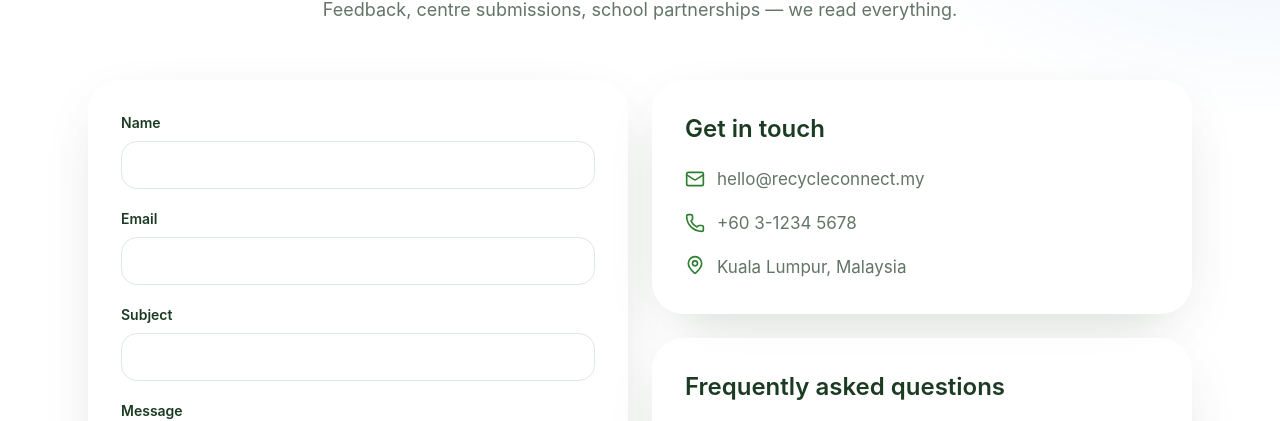
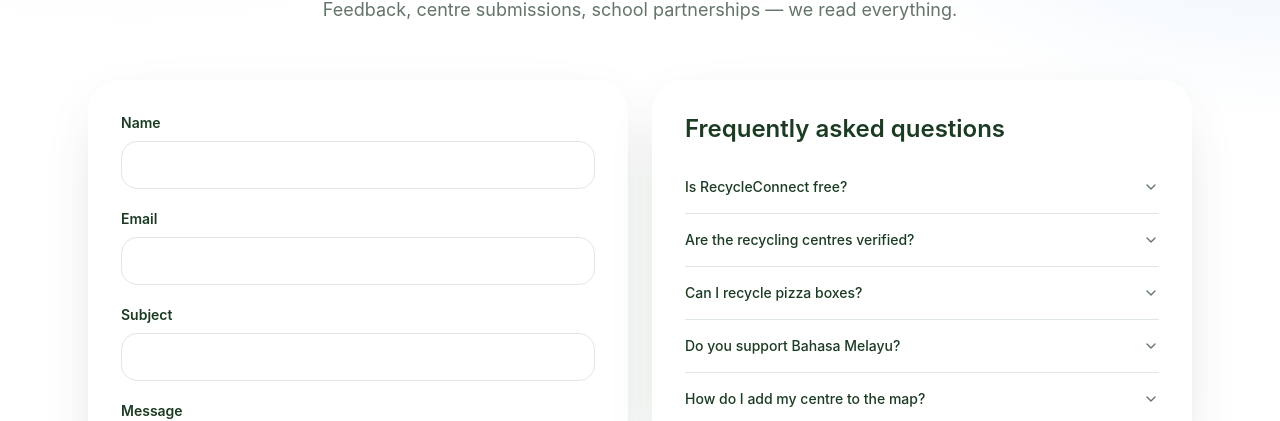
Before and after one commit to youhongtan/recycleconnect, a React (Vite) app: page /contact in a window 1280 px wide. Shown: the part 212-633 px from the top of the page. Built offline with nearby package versions, Linux system fonts and the light colour scheme; no server answers.

Commit message:
remove get in touch section

```diff
--- a/src/pages/Contact.jsx
+++ b/src/pages/Contact.jsx
@@ -2,7 +2,7 @@ import React, { useState } from "react";
 import { supabase } from "@/api/supabaseClient";
 import SectionHeading from "@/components/common/SectionHeading";
 import Reveal from "@/components/common/Reveal";
-import { Send, CheckCircle2, Instagram, Facebook, Youtube, Mail, Phone, MapPin } from "lucide-react";
+import { Send, CheckCircle2, Instagram, Facebook, Youtube } from "lucide-react";
 import {
   Accordion, AccordionContent, AccordionItem, AccordionTrigger,
 } from "@/components/ui/accordion";
@@ -80,25 +80,6 @@ export default function Contact() {
 
         <div className="space-y-6">
           <Reveal delay={0.1}>
-            <div className="glass orbital soft-shadow p-8">
-              <h2 className="text-2xl font-semibold">Get in touch</h2>
-              <div className="mt-5 space-y-4 text-muted-foreground">
-                <div className="flex items-center gap-3">
-                  <Mail className="w-5 h-5 text-primary shrink-0" />
-                  <a href="mailto:hello@recycleconnect.my" className="hover:text-primary">hello@recycleconnect.my</a>
-                </div>
-                <div className="flex items-center gap-3">
-                  <Phone className="w-5 h-5 text-primary shrink-0" />
-                  <span>+60 3-1234 5678</span>
-                </div>
-                <div className="flex items-start gap-3">
-                  <MapPin className="w-5 h-5 text-primary shrink-0 mt-0.5" />
-                  <span>Kuala Lumpur, Malaysia</span>
-                </div>
-              </div>
-            </div>
-          </Reveal>
-          <Reveal delay={0.1}>
             <div id="faq" className="glass orbital soft-shadow p-8 scroll-mt-32">
               <h2 className="text-2xl font-semibold">Frequently asked questions</h2>
               <Accordion type="single" collapsible className="mt-4">
```
